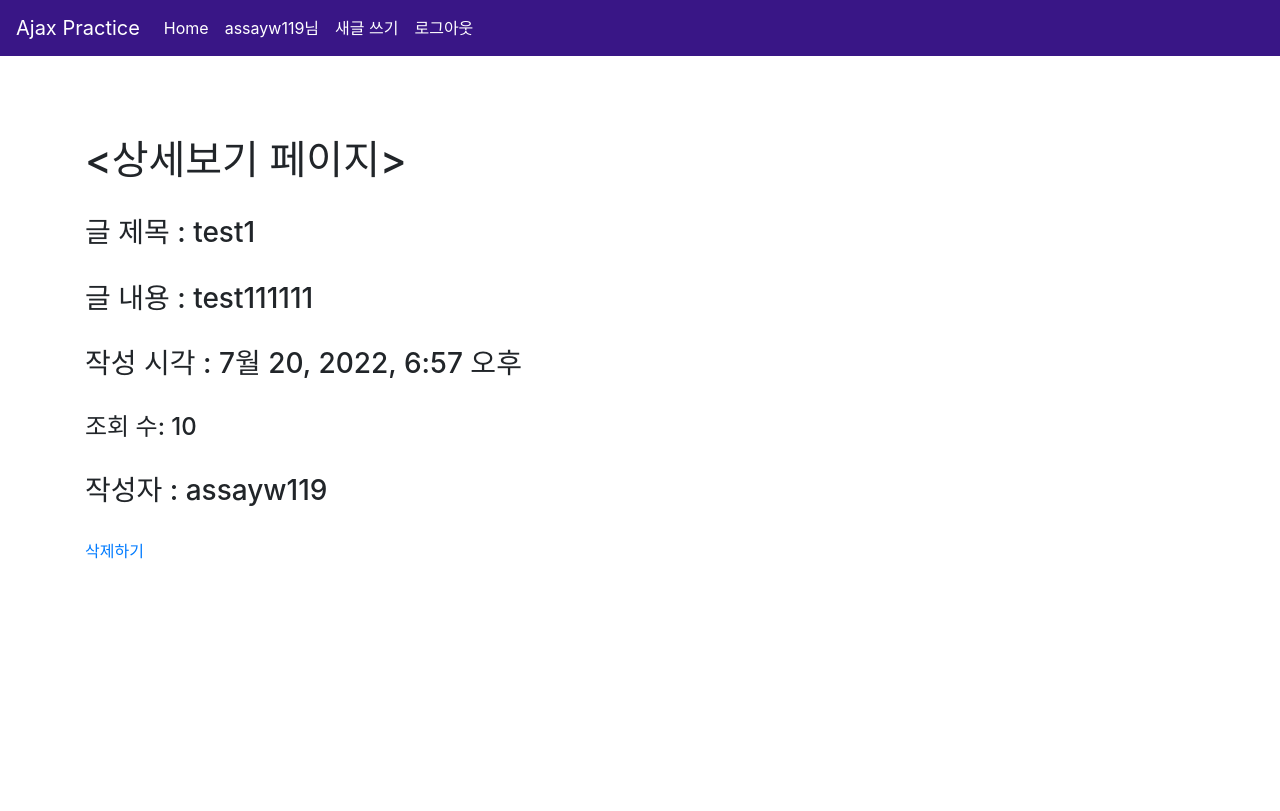
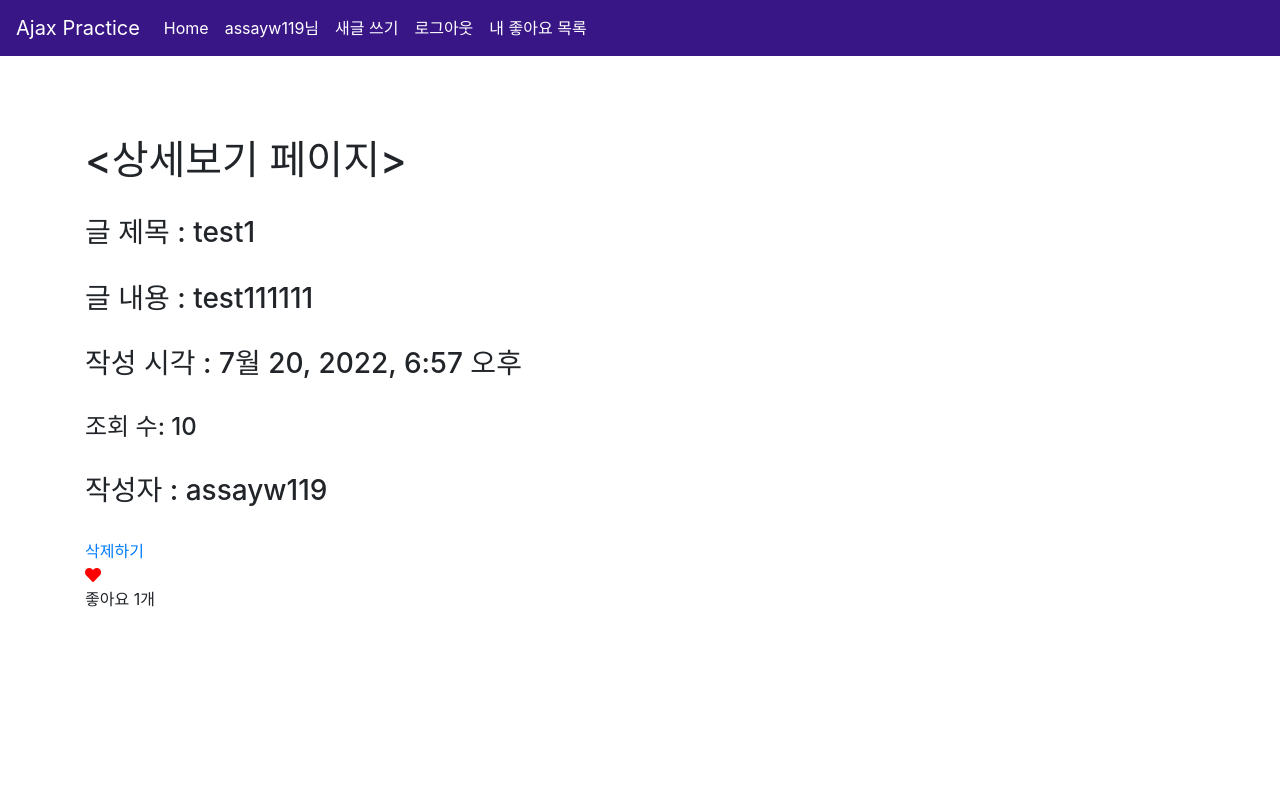
Before and after one commit to assayw119/likelion10th, a Django app: page /items/show/1/ in a window 1280 px wide. Before the commit the page ends 559 px from the top, so only its background shows below. Run offline with Django 3.2, Linux system fonts and the light colour scheme; a user stored in the database is signed in; data comes from the database, SQL or seed files in the repository; both versions use the stored data as it was after the commit; some libraries are stand-ins or nearby versions.

Commit message:
여름 3주차 세션

```diff
--- a/SummerSession3/likelion_ajax-main/likelion_ajax-main/ajax/templates/_navbar.html
+++ b/SummerSession3/likelion_ajax-main/likelion_ajax-main/ajax/templates/_navbar.html
@@ -20,7 +20,9 @@
                     <a class="nav-link" href="{% url 'account_logout' %}">로그아웃</a>
                 </li>
                 <!--좋아요 한 목록 링크 추가-->
-
+                <li class="nav-item">
+                    <a class="nav-link" href="{% url 'items:my_like' request.user.id %}">내 좋아요 목록</a>
+                </li>
             {% else %}
                 <li class="nav-item">
                     <a class="nav-link" href="{% url 'account_login' %}">로그인</a>
--- a/SummerSession3/likelion_ajax-main/likelion_ajax-main/items/templates/items/show.html
+++ b/SummerSession3/likelion_ajax-main/likelion_ajax-main/items/templates/items/show.html
@@ -23,11 +23,63 @@
         <a href="{% url 'items:delete' post.pk %}"> 삭제하기 </a>
     {% endif %}
 
-<!-- 4. 좋아요 버튼 노출-->
+    <!-- 4. 좋아요 버튼 노출-->
+
+    <span href="#" class="like" name ="{{post.id}}" value="Like">
+        {% if user in post.like_user_set.all %}
+            <div class="alt-service-icon">
+                <i class="fas fa-heart" id ="like-icon" style="color:red;"></i>
+            </div>
+        {% else %}
+                <div class="alt-service-icon">
+                <i class="far fa-heart" id ="like-icon" style="color:red;"></i>
+            </div>
+        {% endif %}
+            <span id="count-{{ post.id }}" class="alt-services-title font-alt">
+                좋아요
+            {% if post.like_count == 0 %}
+                0개
+            {% else %}
+                {{ post.like_count }}개
+            {% endif %}
+            </span>
+    </span>
 
 </div>
 
 
 <!-- 5. ajax 적용하기-->
-
+<script src="https://code.jquery.com/jquery-3.2.1.min.js"></script>
+<script>
+    $(".like").click(function(){
+        var pk=$(this).attr('name')
+        $.ajax({
+            type:'POST',
+            url:"{% url 'items:like_toggle' post.pk %}",
+            data:{'pk':pk,'csrfmiddlewaretoken':'{{csrf_token}}'},
+            dataType:'json',
+            success:function(response){
+                if(response.like_count==null){
+                    alert('로그인이 필요합니다.');
+                    window.location.replace('/accounts/login/');
+                }
+                else{
+                    if(response.result=='like'){
+                        $('#like-icon').removeClass();
+                        $('#like-icon').addClass('fas fa-heart');
+                    }
+                    else{
+                        $('#like-icon').removeClass();
+                        $('#like-icon').addClass('far fa-heart');
+                    }
+                    $('#count-{{post.id}}').html('좋아요'+response.like_count+"개");
+                }
+            },
+            error:function(request, status, error){
+                alert("로그인이 필요합니다.")
+                alert('code:'+request.status+'\n'+'message:'+request.responseText+"\n"+"error:"+error);
+            },
+        })
+    })
+</script>
 {% endblock %}
--- a/SummerSession3/likelion_ajax-main/likelion_ajax-main/items/urls.py
+++ b/SummerSession3/likelion_ajax-main/likelion_ajax-main/items/urls.py
@@ -9,7 +9,7 @@ urlpatterns = [
     path('show/<int:post_id>/', views.show, name="show"),
     path('delete/<int:post_id>/', views.delete, name="delete"),
     # 1. like_toggle url 연결하기
-
+    path('like_toggle/<int:post_id>/', views.like_toggle, name="like_toggle"),
     # 2. my_like url 연결하기
-
+    path('my_like/<int:user_id>/', views.my_like, name='my_like'),
 ]
--- a/SummerSession3/likelion_ajax-main/likelion_ajax-main/items/views.py
+++ b/SummerSession3/likelion_ajax-main/likelion_ajax-main/items/views.py
@@ -1,6 +1,9 @@
 from django.shortcuts import render,redirect,get_object_or_404
 from .models import *
 from django.contrib.auth.decorators import login_required
+from django.views.decorators.http import require_POST
+from django.http import HttpResponse
+import json
 
 # 2. 사용할 모듈 불러오기
 # 2-1 POST 형식의 HTTP 통신만 받기
@@ -40,6 +43,28 @@ def delete(request,post_id):
     return redirect('main')
 
 # 3. like_toggle 함수 작성하기
+@require_POST # post 형식의 http 통신
+@login_required # login이 되어 있는 상태인 경우
+def like_toggle(request, post_id):
+    post = get_object_or_404(Post, pk = post_id)
+    post_like, post_like_created = Like.objects.get_or_create(user=request.user, post=post)
 
+    if not post_like_created:
+        post_like.delete()
+        result = "like_cancel"
+    else:
+        result = "like"
+    context = {
+        "like_count" : post.like_count,
+        "result" : result
+    }
+    return HttpResponse(json.dumps(context), content_type = "application/json")
 
 # 4. my_like 함수 작성하기
+def my_like(request, user_id):
+    user = User.objects.get(id = user_id)
+    like_list = Like.objects.filter(user = user)
+    context = {
+        'like_list' : like_list,
+    }
+    return render(request, 'items/my_like.html', context)
```
Also changed, not shown: SummerSession3/likelion_ajax-main/likelion_ajax-main/items/templates/items/my_like.html (added, +30 -0 lines), SummerSession3/likelion_ajax-main/likelion_ajax-main/db.sqlite3 (added).
